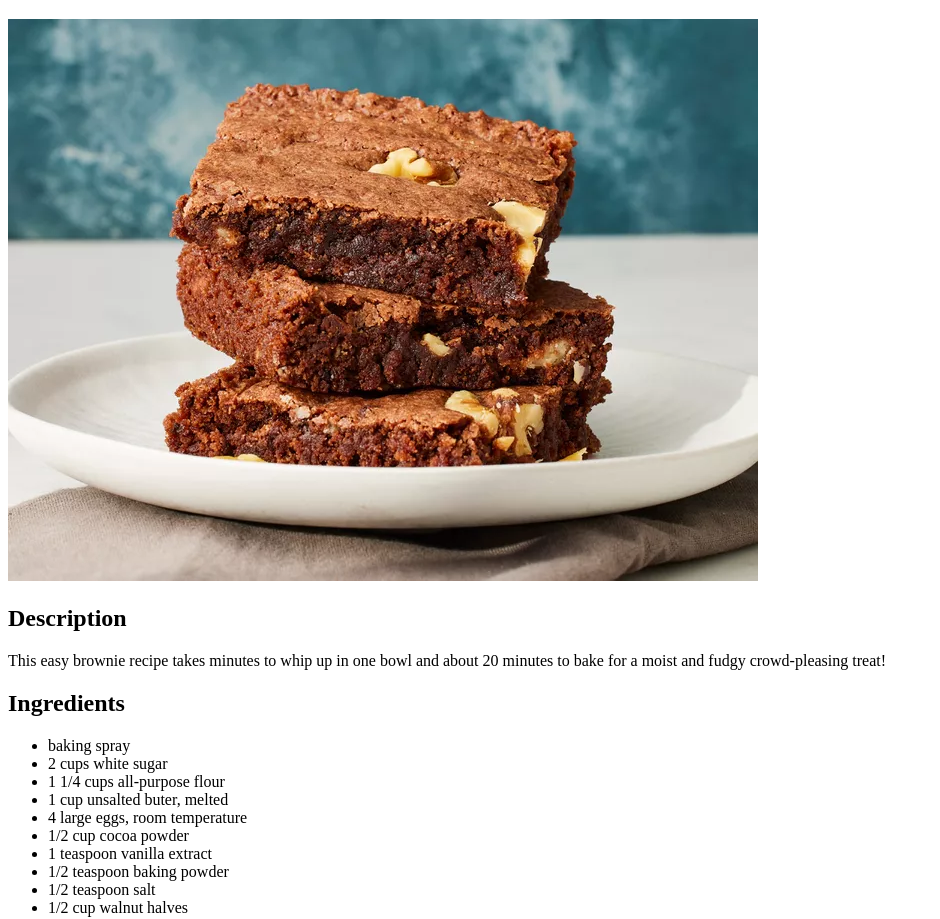
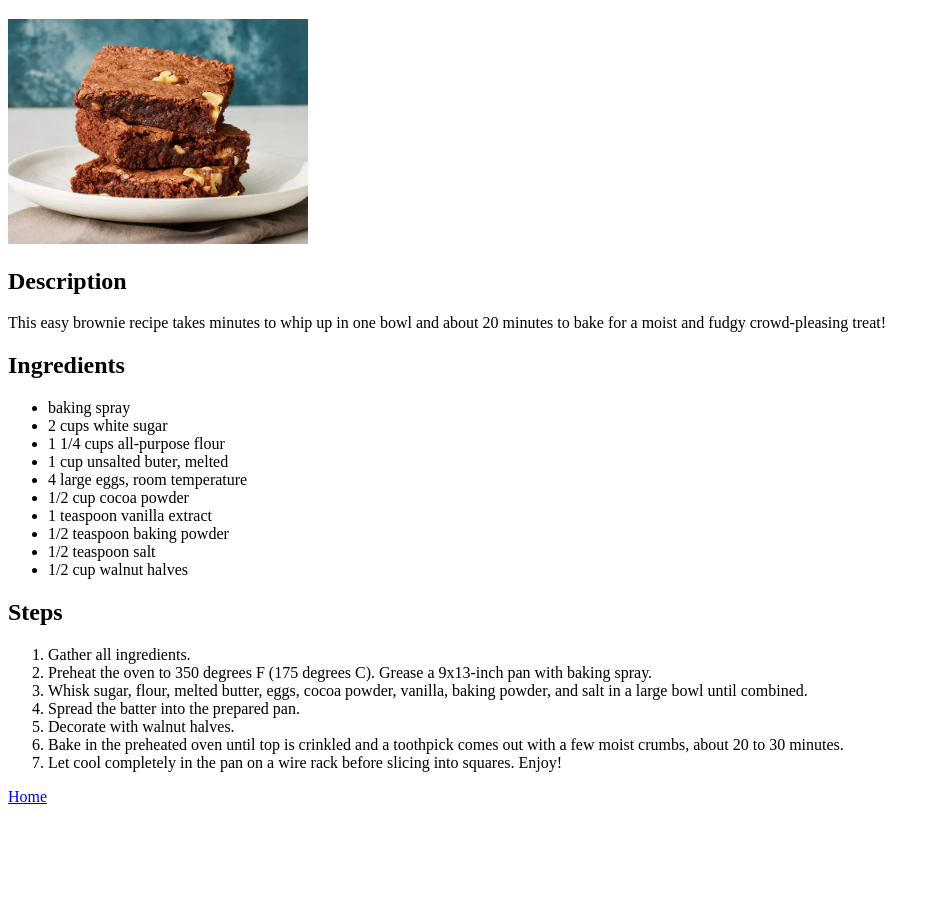
Before and after one commit to Indriyo/odin-recipes, a plain HTML site: page recipes/brownies.html in a window 1280 px wide. Shown: the part 61-980 px from the top of the page, without its empty margins (0-940 px from the left). After the commit the page ends 875 px from the top, so only its background shows below. Drawn offline with Linux system fonts and the light colour scheme.

Commit message:
added content in Brownies

```diff
--- a/recipes/brownies.html
+++ b/recipes/brownies.html
@@ -7,7 +7,7 @@
 </head>
 <body>
     <h1>Brownies</h1>
-    <img src="../img/brownies.webp" alt="Brownies">
+    <img src="../img/brownies.webp" alt="Brownies" width="300">
     <h2>Description</h2>
     <p>This easy brownie recipe takes minutes to whip up in one bowl and about 20 minutes to bake for a moist and fudgy crowd-pleasing treat!</p>
     <h2>Ingredients</h2>
@@ -25,7 +25,13 @@
     </ul>
     <h2>Steps</h2>
     <ol>
-        <li></li>
+        <li>Gather all ingredients.</li>
+        <li>Preheat the oven to 350 degrees F (175 degrees C). Grease a 9x13-inch pan with baking spray.</li>
+        <li>Whisk sugar, flour, melted butter, eggs, cocoa powder, vanilla, baking powder, and salt in a large bowl until combined.</li>
+        <li>Spread the batter into the prepared pan.</li>
+        <li>Decorate with walnut halves.</li>
+        <li>Bake in the preheated oven until top is crinkled and a toothpick comes out with a few moist crumbs, about 20 to 30 minutes.</li>
+        <li>Let cool completely in the pan on a wire rack before slicing into squares. Enjoy!</li>
     </ol>
     <a href="../index.html">Home</a>
 </body>
```
